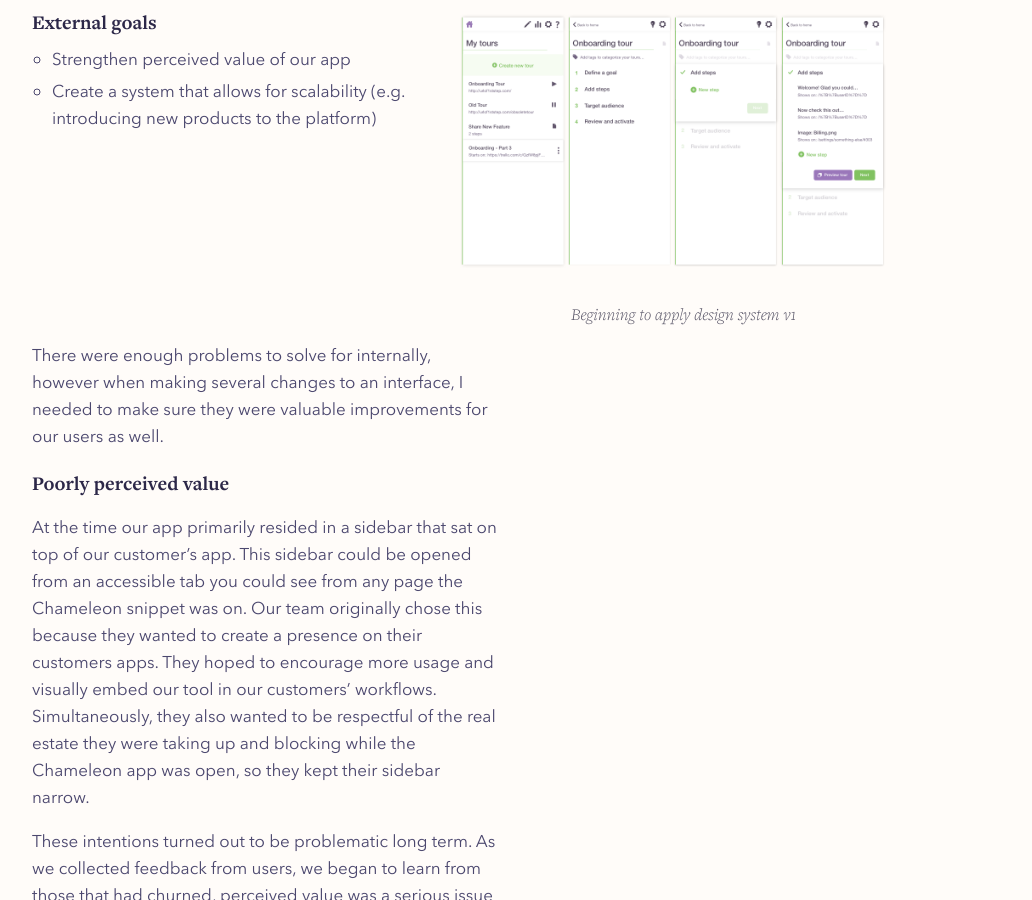
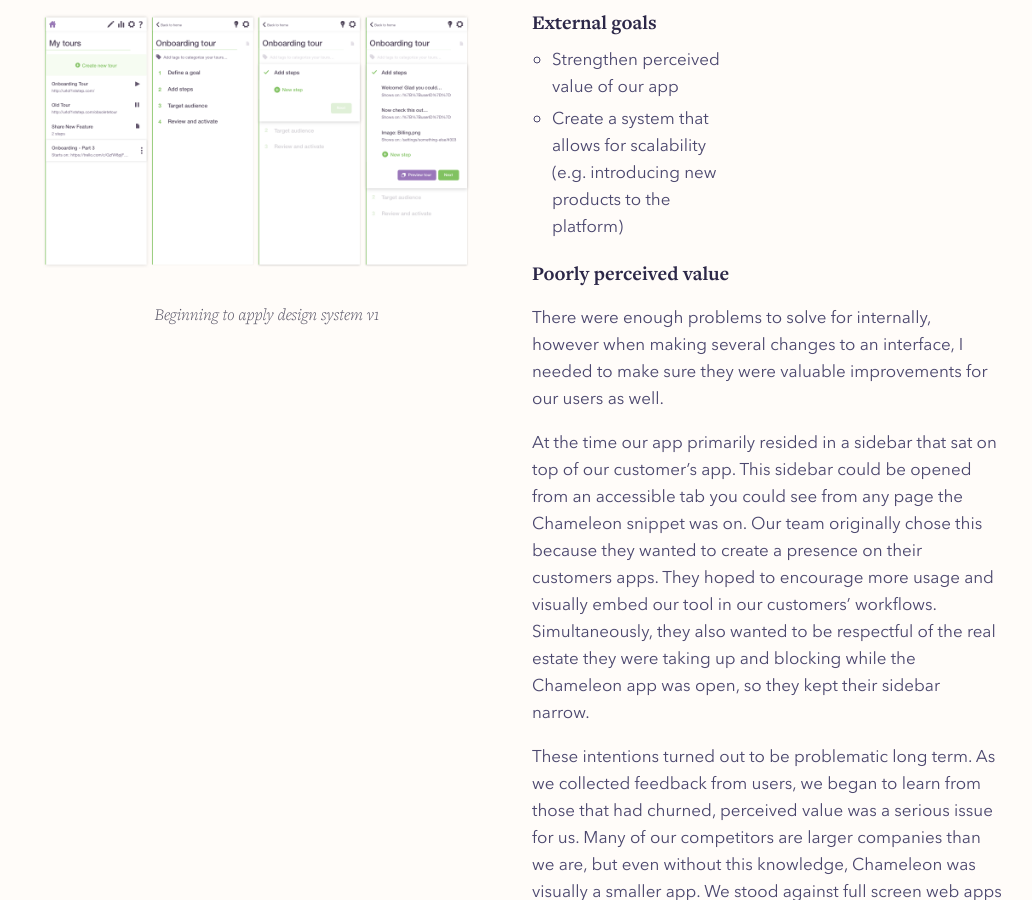
Before and after one commit to jessbottali/jessicabottali.com, a Jekyll site: the page built from projects/chameleon-design-system/index.html, in a window 1280 px wide and 900 px high, scrolled down 2178 px. Shown: the whole window, without its empty margins (123-1155 px from the left). Built offline with Jekyll 4.4.1, drawn with Linux system fonts in a browser that asks for light colours; comment, search, counter and statistics services are not loaded.

Commit message:
Update index.html

```diff
--- a/projects/chameleon-design-system/index.html
+++ b/projects/chameleon-design-system/index.html
@@ -50,13 +50,6 @@ title: "Chameleon design system"
   <hr />
     <h2 class="ProjectWork-title m0 mb4">External problems </h2>
     <div class="Grid gutters u-m-top-20">
-      <div class="Grid-cell u-5of12">
-      <h3 class="ProjectImage-title mb2">External goals</h3>
-      <ul class="m0 mb3">
-        <li>Strengthen perceived value of our app</li>
-        <li>Create a system that allows for scalability (e.g. introducing new products to the platform)</li>
-      </ul>
-      </div>
       <div class="Grid-cell u-6of12">
         <div class="Home-Page-Image">
           <img src="./images/applying-new-system-v1@2x.png" class="ProjectImage ml0" />
@@ -65,10 +58,17 @@ title: "Chameleon design system"
       </div>
       <div class="Grid-cell u-6of12">
         <div class="understanding-catalog-content">
-          <p class="m0 mb3">
-            There were enough problems to solve for internally, however when making several changes to an interface, I needed to make sure they were valuable improvements for our users as well.
-          </p>
+            <div class="Grid-cell u-5of12">
+            <h3 class="ProjectImage-title mb2">External goals</h3>
+            <ul class="m0 mb3">
+              <li>Strengthen perceived value of our app</li>
+              <li>Create a system that allows for scalability (e.g. introducing new products to the platform)</li>
+            </ul>
+         </div>
+
           <h3 class="ProjectImage-title m0 mb2">Poorly perceived value</h3>
+
+          <p>There were enough problems to solve for internally, however when making several changes to an interface, I needed to make sure they were valuable improvements for our users as well. </p>
 
           <p>At the time our app primarily resided in a sidebar that sat on top of our customer’s app. This sidebar could be opened from an accessible tab you could see from any page the Chameleon snippet was on. Our team originally chose this because they wanted to create a presence on their customers apps. They hoped to encourage more usage and visually embed our tool in our customers’ workflows. Simultaneously, they also wanted to be respectful of the real estate they were taking up and blocking while the Chameleon app was open, so they kept their sidebar narrow. </p>
 
```
